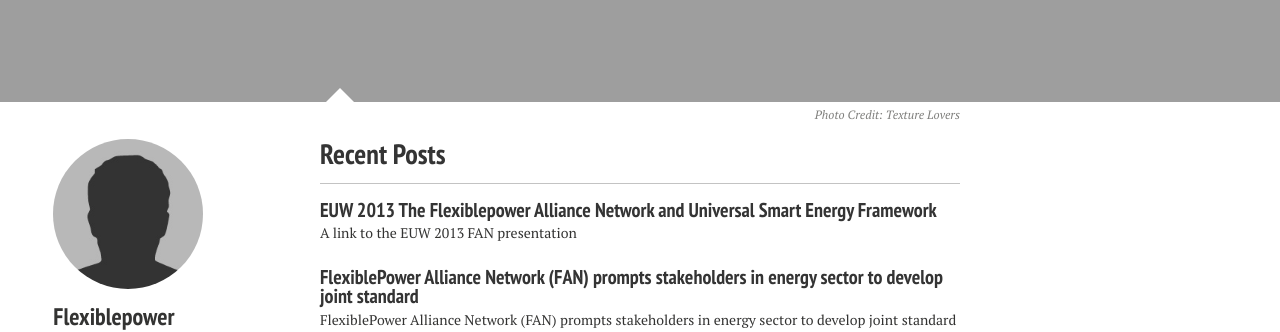
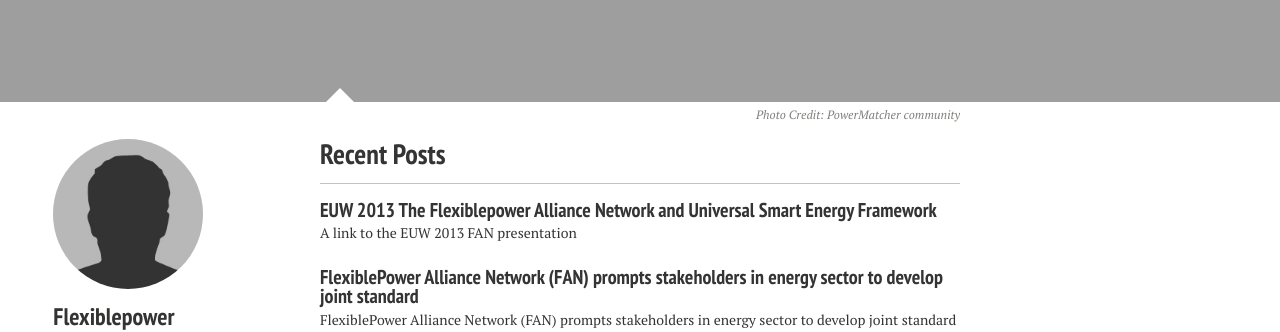
Before and after one commit to flexiblepower/flexiblepower.github.io, a Jekyll site: the page built from index.md, in a window 1280 px wide. Shown: the part 926-1258 px from the top of the page. Built offline with Jekyll 4.4.1, drawn with Linux system fonts in a browser that asks for light colours; nearby versions of some CDN libraries.

Commit message:
Update index.md

```diff
--- a/index.md
+++ b/index.md
@@ -4,8 +4,8 @@
 tags: [PowerMatcher, Youtube, basics, powermatcher.org]
 image:
   feature: powermatcher-logo.png
-  credit: Texture Lovers
-  creditlink: http://texturelovers.com
+  credit: PowerMatcher community
+  creditlink: http://www.flexiblepower.org
 ---
 
 <iframe width="560" height="315" src="//www.youtube.com/embed/Zz4OpVwYWYE" frameborder="0" allowfullscreen></iframe>
```
